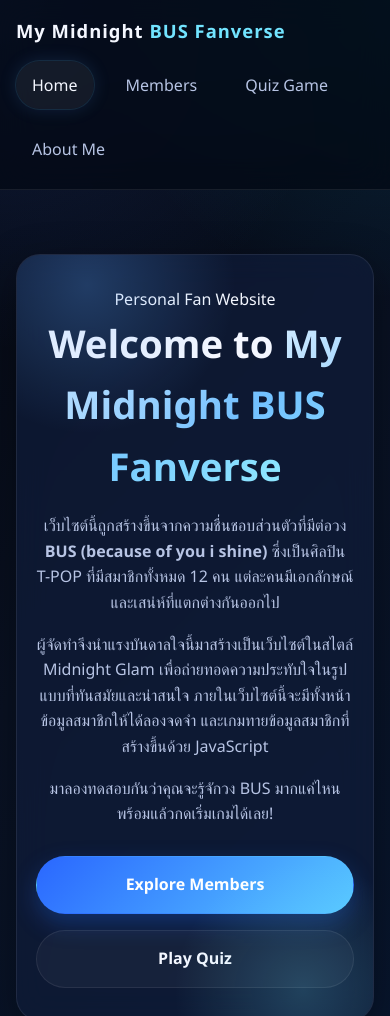
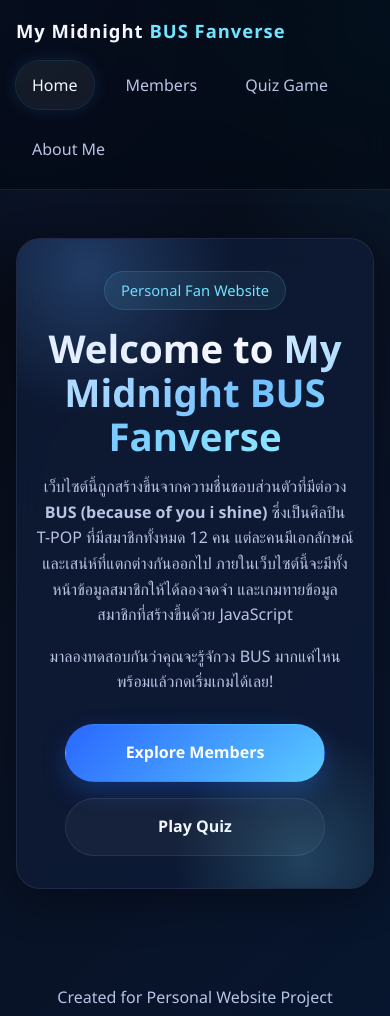
Before and after one commit to mamSupat/Personal-Website-Project---66030192, a plain HTML site: page My Midnight BUS Fanverse/index.html in a window 390 px wide. Shown: the top 1016 px of the page. Drawn offline with Linux system fonts and the light colour scheme.

Commit message:
หน้า home - final

```diff
--- a/My Midnight BUS Fanverse/index.html
+++ b/My Midnight BUS Fanverse/index.html
@@ -37,14 +37,10 @@
               <strong>BUS (because of you i shine)</strong>
               ซึ่งเป็นศิลปิน T-POP ที่มีสมาชิกทั้งหมด 12 คน
               แต่ละคนมีเอกลักษณ์และเสน่ห์ที่แตกต่างกันออกไป
-            </p>
-
-            <p>
-              ผู้จัดทำจึงนำแรงบันดาลใจนี้มาสร้างเป็นเว็บไซต์ในสไตล์ Midnight Glam
-              เพื่อถ่ายทอดความประทับใจในรูปแบบที่ทันสมัยและน่าสนใจ
               ภายในเว็บไซต์นี้จะมีทั้งหน้าข้อมูลสมาชิกให้ได้ลองจดจำ
               และเกมทายข้อมูลสมาชิกที่สร้างขึ้นด้วย JavaScript
             </p>
+
 
             <p>
               มาลองทดสอบกันว่าคุณจะรู้จักวง BUS มากแค่ไหน
--- a/My Midnight BUS Fanverse/style.css
+++ b/My Midnight BUS Fanverse/style.css
@@ -161,36 +161,7 @@ ul {
   box-shadow: 0 0 22px rgba(94, 167, 255, 0.18);
 }
 
-/* ========= HERO ========= */
-.hero {
-  padding: 5rem 0 4rem;
-}
-
-.hero-grid {
-  display: grid;
-  grid-template-columns: 1.15fr 0.85fr;
-  gap: 2rem;
-  align-items: center;
-}
-
-.hero-text h1 {
-  font-size: clamp(2.4rem, 5vw, 4.4rem);
-  line-height: 1.1;
-  margin-bottom: 1rem;
-}
-
-.hero-text h1 span {
-  background: linear-gradient(135deg, #8fd7ff, #5ea7ff 55%, #d4edff);
-  -webkit-background-clip: text;
-  -webkit-text-fill-color: transparent;
-}
-
-.hero-text p {
-  color: var(--text-soft);
-  max-width: 640px;
-  margin-bottom: 1.6rem;
-}
-
+/* ========= COMMON CARD ========= */
 .glass-card {
   background: var(--card-bg);
   border: 1px solid var(--line);
@@ -199,42 +170,90 @@ ul {
   backdrop-filter: blur(16px);
 }
 
-.hero-card {
-  padding: 1.5rem;
+/* ========= HERO (HOME - CENTER VERSION) ========= */
+.hero {
+  min-height: calc(100vh - 80px);
+  display: flex;
+  align-items: center;
+  justify-content: center;
+  padding: 4rem 0;
+  text-align: center;
+}
+
+.hero-box {
+  width: 100%;
+  max-width: 900px;
+  margin: 0 auto;
+  text-align: center;
+  padding: 3rem 2rem;
+  background: var(--card-bg);
+  border: 1px solid var(--line);
+  border-radius: var(--radius-xl);
+  box-shadow: var(--shadow);
+  backdrop-filter: blur(16px);
   position: relative;
   overflow: hidden;
 }
 
-.hero-card::before {
+.hero-box::before {
   content: "";
   position: absolute;
-  inset: -20% auto auto -10%;
-  width: 220px;
-  height: 220px;
+  width: 300px;
+  height: 300px;
+  top: -120px;
+  left: -80px;
   border-radius: 50%;
-  background: radial-gradient(circle, rgba(114, 228, 255, 0.18), transparent 65%);
+  background: radial-gradient(circle, rgba(94,167,255,0.25), transparent 70%);
 }
 
-.hero-card img {
-  width: 100%;
-  border-radius: 18px;
-  object-fit: cover;
-  min-height: 420px;
+.hero-box::after {
+  content: "";
+  position: absolute;
+  width: 260px;
+  height: 260px;
+  bottom: -100px;
+  right: -60px;
+  border-radius: 50%;
+  background: radial-gradient(circle, rgba(114,228,255,0.2), transparent 70%);
 }
 
-.hero-tags {
-  display: flex;
-  gap: 0.8rem;
-  flex-wrap: wrap;
-  margin: 1.2rem 0 1.5rem;
+.eyebrow {
+  display: inline-block;
+  margin: 0 auto 1rem;
+  padding: 0.4rem 1rem;
+  border-radius: 999px;
+  font-size: 0.92rem;
+  color: var(--cyan);
+  background: rgba(114, 228, 255, 0.08);
+  border: 1px solid rgba(114, 228, 255, 0.15);
 }
 
-.tag {
-  padding: 0.55rem 0.95rem;
-  border-radius: 999px;
-  background: rgba(255, 255, 255, 0.06);
+.hero-box h1 {
+  font-size: clamp(2.4rem, 5vw, 4rem);
+  line-height: 1.15;
+  margin: 0 auto 1rem;
+}
+
+.hero-box h1 span {
+  background: linear-gradient(135deg, #d2ebff, #72c0ff, #8fe8ff);
+  -webkit-background-clip: text;
+  -webkit-text-fill-color: transparent;
+}
+
+.hero-text {
+  max-width: 700px;
+  margin: 0 auto;
+  text-align: center;
+}
+
+.hero-text p {
   color: var(--text-soft);
-  border: 1px solid rgba(255, 255, 255, 0.08);
+  margin-bottom: 1rem;
+}
+
+.hero .btn-group {
+  margin-top: 1.8rem;
+  justify-content: center;
 }
 
 /* ========= FEATURE / HOME CARDS ========= */
@@ -480,15 +499,26 @@ ul {
 
 /* ========= RESPONSIVE ========= */
 @media (max-width: 960px) {
-  .hero-grid,
   .about-grid,
   .feature-grid,
   .member-grid {
     grid-template-columns: 1fr 1fr;
   }
+}
 
-  .hero-grid {
-    align-items: stretch;
+@media (max-width: 768px) {
+  .hero-box {
+    padding: 2rem 1.2rem;
+  }
+
+  .hero .btn-group {
+    flex-direction: column;
+    align-items: center;
+  }
+
+  .hero .btn {
+    width: 100%;
+    max-width: 260px;
   }
 }
 
@@ -500,9 +530,9 @@ ul {
 
   .nav-links {
     width: 100%;
+    flex-wrap: wrap;
   }
 
-  .hero-grid,
   .about-grid,
   .feature-grid,
   .member-grid,
@@ -511,11 +541,8 @@ ul {
   }
 
   .hero {
+    min-height: auto;
     padding-top: 3rem;
-  }
-
-  .hero-card img {
-    min-height: 320px;
   }
 
   .quiz-intro,
@@ -523,94 +550,4 @@ ul {
   .quiz-result {
     padding: 1.4rem;
   }
-  /* ===== HERO CENTER VERSION ===== */
-
-.hero {
-  min-height: calc(100vh - 80px);
-  display: flex;
-  align-items: center;
-  justify-content: center;
-  padding: 4rem 0;
 }
-
-.hero-box {
-  width: 100%;
-  max-width: 900px;
-  text-align: center;
-  padding: 3rem 2rem;
-  background: var(--card-bg);
-  border: 1px solid var(--line);
-  border-radius: var(--radius-xl);
-  box-shadow: var(--shadow);
-  backdrop-filter: blur(16px);
-  position: relative;
-  overflow: hidden;
-}
-
-/* glow พื้นหลัง */
-.hero-box::before {
-  content: "";
-  position: absolute;
-  width: 300px;
-  height: 300px;
-  top: -120px;
-  left: -80px;
-  border-radius: 50%;
-  background: radial-gradient(circle, rgba(94,167,255,0.25), transparent 70%);
-}
-
-.hero-box::after {
-  content: "";
-  position: absolute;
-  width: 260px;
-  height: 260px;
-  bottom: -100px;
-  right: -60px;
-  border-radius: 50%;
-  background: radial-gradient(circle, rgba(114,228,255,0.2), transparent 70%);
-}
-
-.hero-box h1 {
-  font-size: clamp(2.4rem, 5vw, 4rem);
-  margin-bottom: 1rem;
-}
-
-.hero-box h1 span {
-  background: linear-gradient(135deg, #d2ebff, #72c0ff, #8fe8ff);
-  -webkit-background-clip: text;
-  -webkit-text-fill-color: transparent;
-}
-
-.hero-text {
-  max-width: 700px;
-  margin: 0 auto;
-}
-
-.hero-text p {
-  color: var(--text-soft);
-  margin-bottom: 1rem;
-}
-
-.btn-group {
-  margin-top: 1.8rem;
-  display: flex;
-  justify-content: center;
-  gap: 1rem;
-  flex-wrap: wrap;
-}
-
-/* responsive */
-@media (max-width: 768px) {
-  .hero-box {
-    padding: 2rem 1.2rem;
-  }
-
-  .btn-group {
-    flex-direction: column;
-  }
-
-  .btn {
-    width: 100%;
-  }
-}
-}
```
